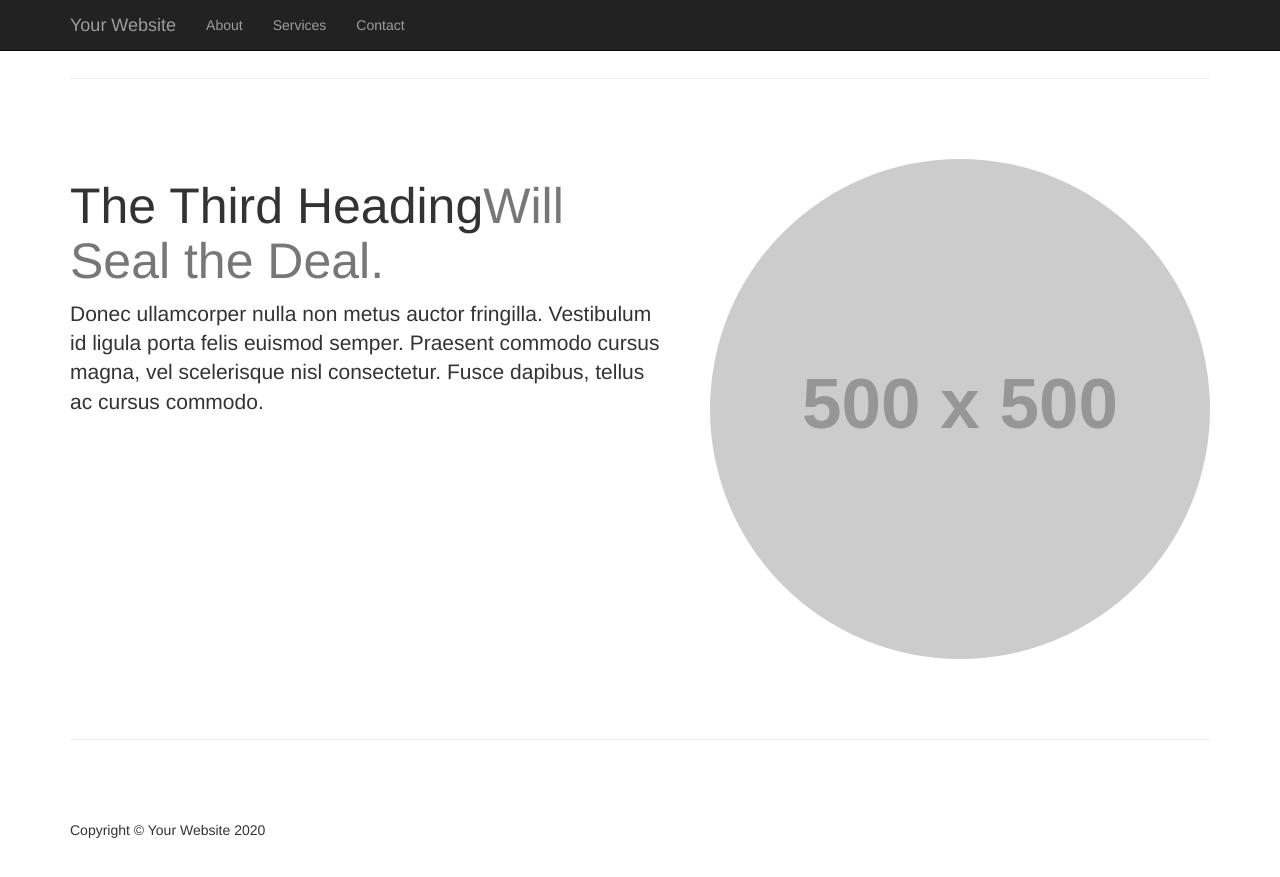
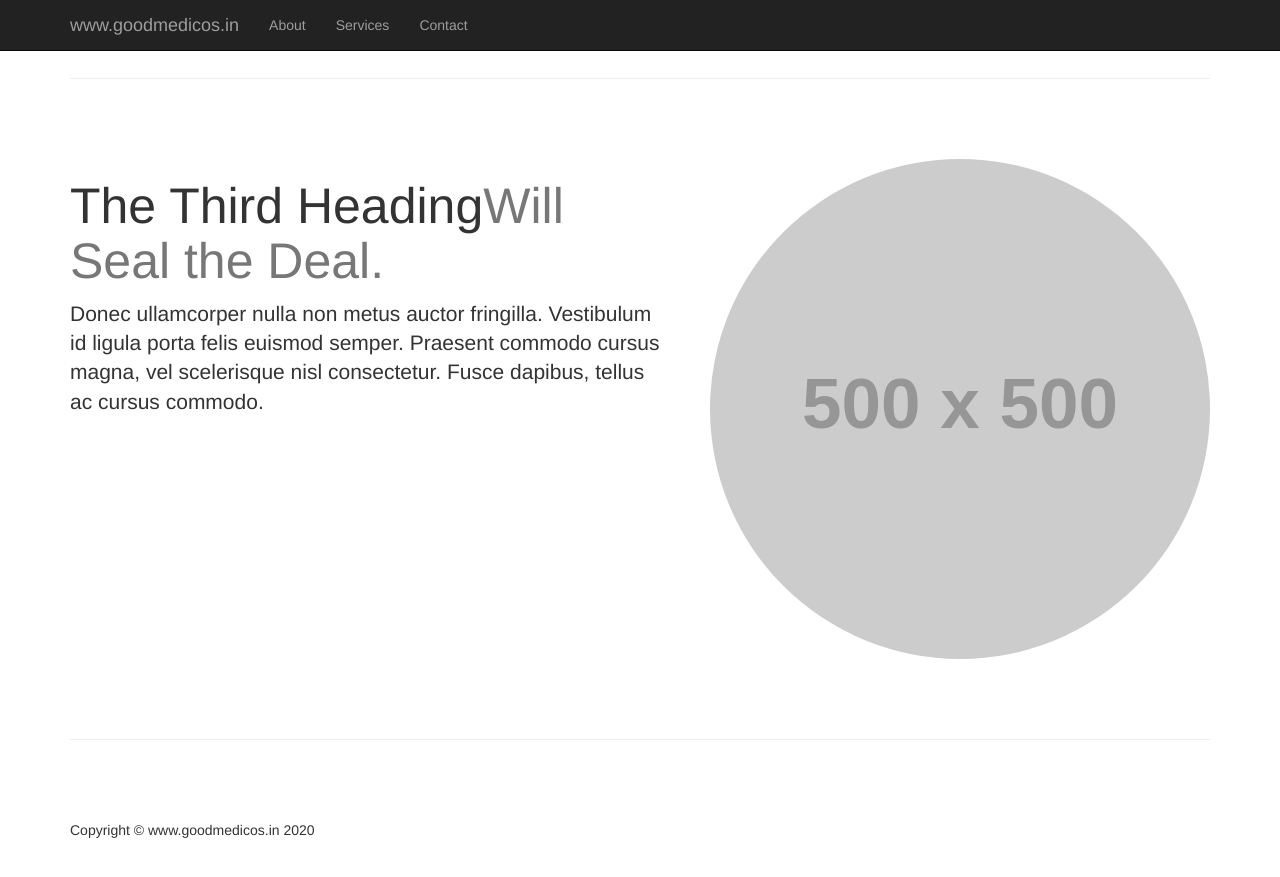
Before and after one commit to siddharthgoel88/goodmedicos.in, a Jekyll site: the page built from index.html, in a window 1280 px wide and 900 px high, scrolled down 1892 px. Shown: the top 877 px of the window. Built offline with Jekyll 4.4.1, drawn with Linux system fonts in a browser that asks for light colours.

Commit message:
Updated _config.yaml

```diff
--- a/_config.yml
+++ b/_config.yml
@@ -1,7 +1,7 @@
-title: One Page Wonder - Jekyll
-description: A Jekyll Landing Page Theme
-sitename: Your Website
-baseurl: '/one-page-wonder-jekyll'
+title: Good Medicos
+description: We care for you
+sitename: www.goodmedicos.in
+baseurl: '/'
 sass:
   sass_dir: /assets/_sass
   style: :compressed
```
